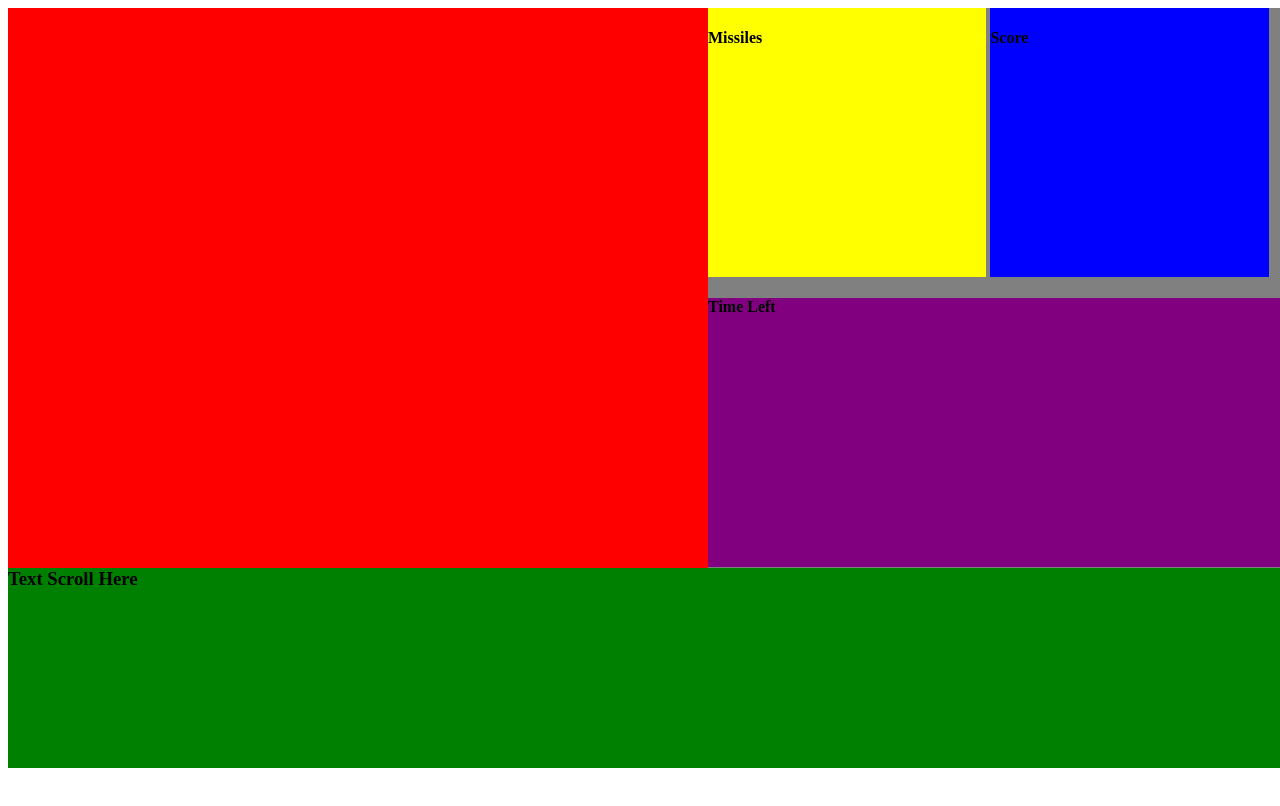
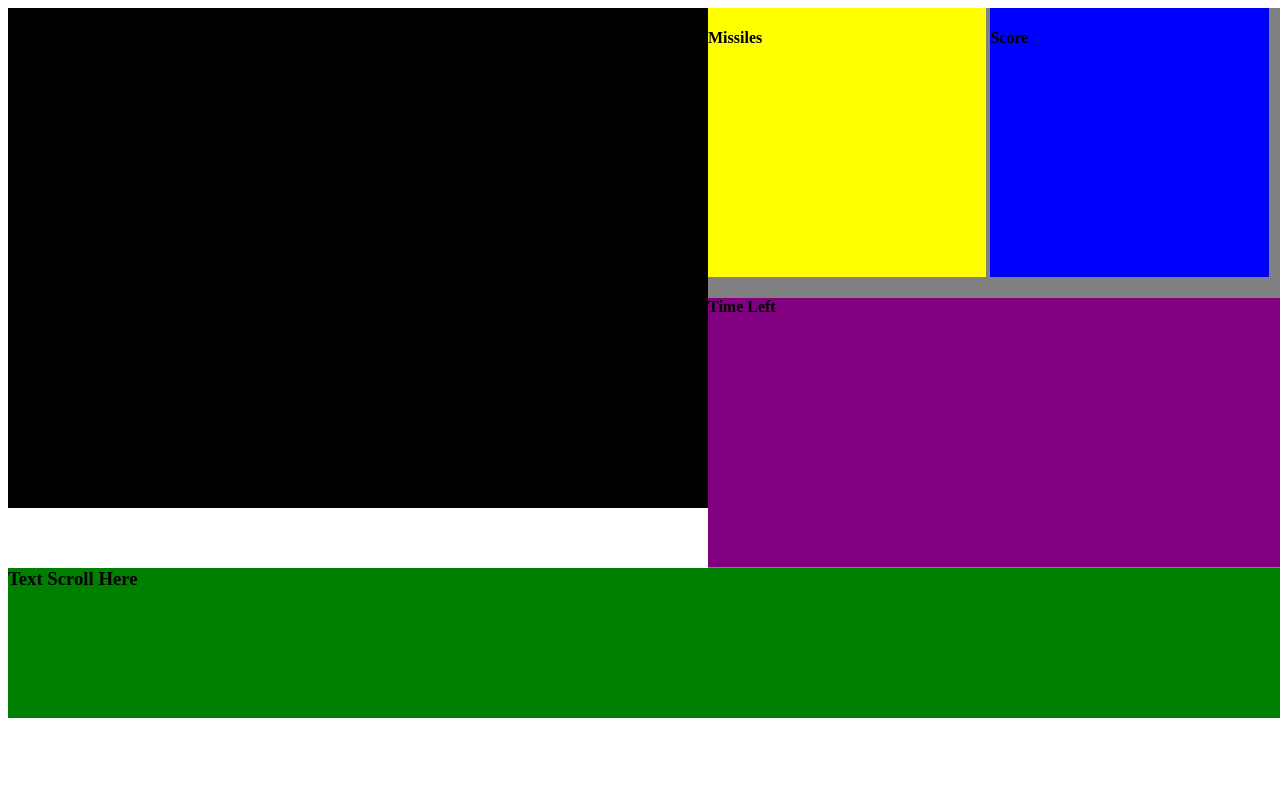
Before and after one commit to Astroknut/Missile-Meeseeks, a plain HTML site: page game.html in a window 1280 px wide. Drawn offline with Linux system fonts and the light colour scheme.

Commit message:
updates game page layout

```diff
--- a/css/style.css
+++ b/css/style.css
@@ -28,10 +28,14 @@ html, body {
 
 .twitter {
 	display: inline-block;
+	margin: 0 auto;
+	padding: 0 20px;
 }
 
 .facebook {
 	display: inline-block;
+	margin: 0 auto;
+	padding: 0 20px;
 }
 
 
@@ -40,8 +44,8 @@ html, body {
 
 .gamePort {
 	width: 700px;
-	height: 70%;
-	background-color: red;
+	height: 500px;
+	background-color: black;
 	background-size: cover;
 	display: inline-block;
 	float: left;
@@ -81,7 +85,7 @@ html, body {
 
 .textScroll {
 	width: 100%;
-	height: 200px;
+	height: 150px;
 	background-color: green;
 	clear: both;
 }
```
